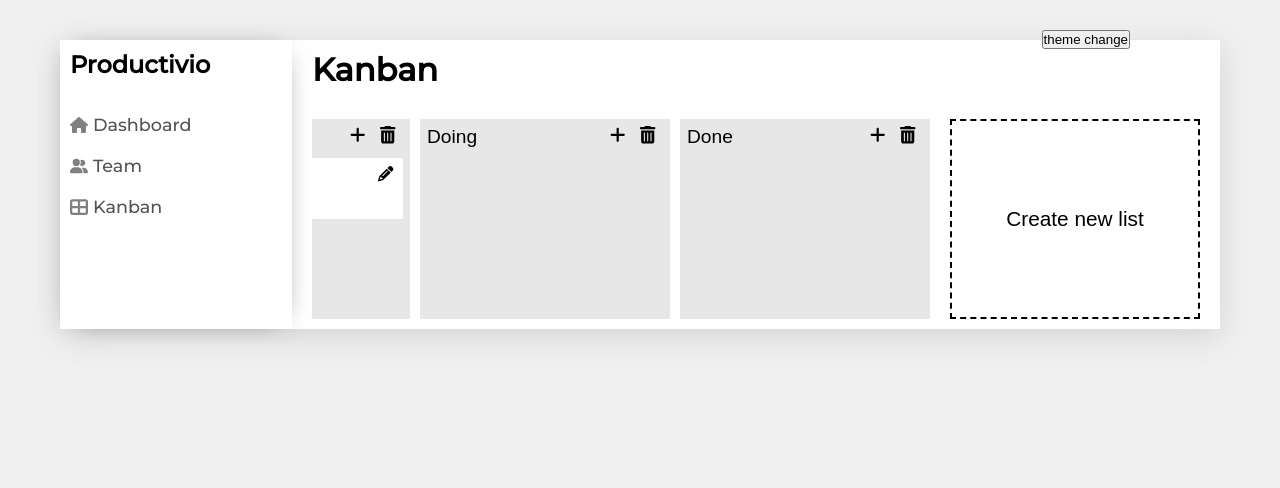
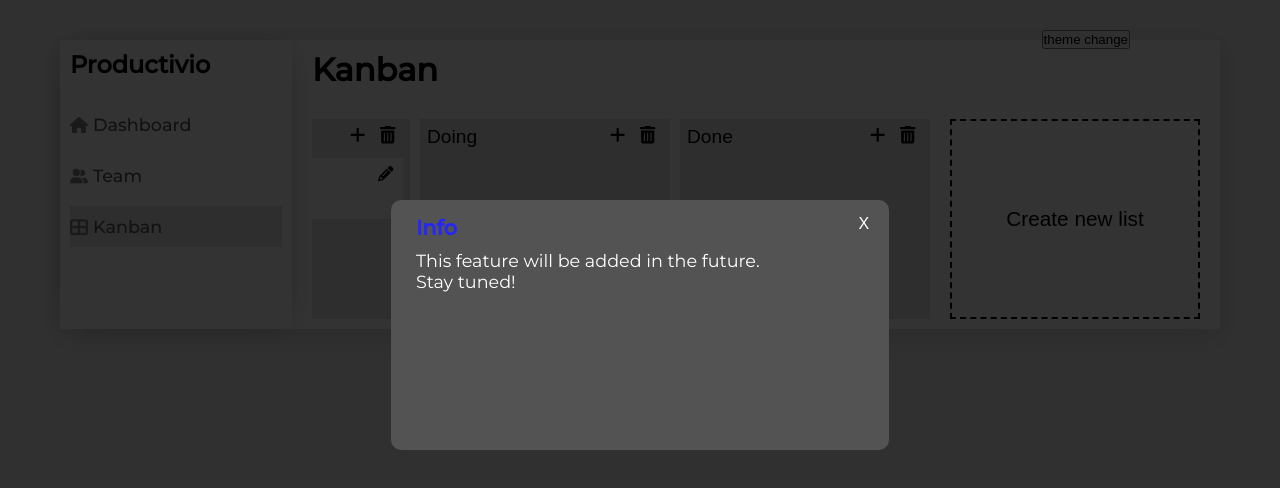
Before and after one commit to MichalKaniowski/kanban-board, a React (Vite) app: page / in a window 1280 px wide. Both pictures are taken after a click on the item "Dashboard". Shown: the top 488 px of the page. Built offline with nearby package versions, Linux system fonts and the light colour scheme.

Commit message:
Add activeCategory functionality. Refactor modal's code and improve modal styling.

```diff
--- a/src/components/kanbanboard/KanbanList.tsx
+++ b/src/components/kanbanboard/KanbanList.tsx
@@ -1,5 +1,4 @@
 import { nanoid } from "nanoid";
-import ReactDOM from "react-dom";
 import { useState, useRef, useEffect, useContext } from "react";
 import styles from "./Kanbanlist.module.css";
 import NewItemModal from "./NewItemModal";
@@ -64,39 +63,27 @@ export default function KanbanList({ id, name, items }: List) {
     setIsModalDisplayed(false);
   }
 
-  const rootOverlay = document.querySelector("#root-overlay") as Element;
-
   return (
     <div className={styles.container}>
-      {isModalDisplayed &&
-        !editingItem &&
-        !error &&
-        ReactDOM.createPortal(
+      {isModalDisplayed && !editingItem && !error && (
         <NewItemModal
           onItemAdd={addItemHandler}
           onClose={() => setIsModalDisplayed(false)}
           onItemError={itemErrorHandler}
-          />,
-          rootOverlay
+        />
       )}
 
-      {isModalDisplayed &&
-        editingItem &&
-        !error &&
-        ReactDOM.createPortal(
+      {isModalDisplayed && editingItem && !error && (
         <NewItemModal
           editingItem={editingItem}
           onItemEdit={editItemHandler}
           onClose={() => setIsModalDisplayed(false)}
           onItemError={itemErrorHandler}
-          />,
-          rootOverlay
+        />
       )}
 
-      {error &&
-        ReactDOM.createPortal(
-          <Modal type="error" message={error} onClose={closeModalHandler} />,
-          rootOverlay
+      {error && (
+        <Modal type="error" message={error} onClose={closeModalHandler} />
       )}
 
       <form onSubmit={nameChangeHandler}>
--- a/src/components/kanbanboard/NewItemModal.tsx
+++ b/src/components/kanbanboard/NewItemModal.tsx
@@ -1,5 +1,6 @@
 import { nanoid } from "nanoid";
 import styles from "./NewItemModal.module.css";
+import ReactDOM from "react-dom";
 import { useState, useRef, useEffect } from "react";
 import { ListItem } from "./KanbanBoard.types";
 import Backdrop from "../ui/Backdrop";
@@ -135,10 +136,14 @@ export default function NewItemModal(props: Props) {
     </div>
   );
 
-  return (
+  const modal = (
     <>
       <Backdrop onClose={props.onClose} />
       {newItemModal}
     </>
   );
+
+  const rootOverlay = document.querySelector("#root-overlay") as Element;
+
+  return ReactDOM.createPortal(modal, rootOverlay);
 }
--- a/src/components/sidemenu/MenuItem.module.css
+++ b/src/components/sidemenu/MenuItem.module.css
@@ -5,14 +5,11 @@
   align-items: center;
   gap: 5px;
   cursor: pointer;
+  margin-bottom: 10px;
 }
 
 .item.active {
-  background-color: red;
-}
-
-.active {
-  background-color: red;
+  background-color: var(--clr-kanban-list-bg);
 }
 
 .item:hover {
--- a/src/components/sidemenu/MenuItem.tsx
+++ b/src/components/sidemenu/MenuItem.tsx
@@ -4,13 +4,20 @@ import { IconDefinition } from "@fortawesome/free-solid-svg-icons";
 
 export default function MenuItem({
   name,
+  active,
   icon,
+  onClick,
 }: {
   name: string;
+  active: boolean;
   icon: IconDefinition;
+  onClick: (name: string) => void;
 }) {
   return (
-    <li className={styles.item}>
+    <li
+      onClick={() => onClick(name)}
+      className={`${styles.item} ${active ? styles.active : ""}`}
+    >
       <FontAwesomeIcon icon={icon} className={styles.icon} />
       <p>{name}</p>
     </li>
--- a/src/components/sidemenu/SideMenu.tsx
+++ b/src/components/sidemenu/SideMenu.tsx
@@ -1,4 +1,5 @@
 import { nanoid } from "nanoid";
+import { useState } from "react";
 import styles from "./SideMenu.module.css";
 import MenuItem from "./MenuItem";
 import {
@@ -6,6 +7,7 @@ import {
   faTableCellsLarge,
   faUserGroup,
 } from "@fortawesome/free-solid-svg-icons";
+import Modal from "../ui/Modal";
 
 const menuItems = [
   { name: "Dashboard", icon: faHouse },
@@ -14,14 +16,33 @@ const menuItems = [
 ];
 
 export default function SideMenu() {
+  const [activeCategory] = useState("Kanban");
+  const [error, setError] = useState("");
+
+  function menuItemClickHandler(name: string) {
+    if (name !== "Kanban") {
+      setError("This feature will be added in the future. Stay tuned!");
+    }
+  }
+
   return (
     <div className={styles["side-menu"]}>
       <h2 className={styles.brand}>Productivio</h2>
       <ul className={styles["menu-list"]}>
         {menuItems.map((item) => (
-          <MenuItem key={nanoid()} name={item.name} icon={item.icon} />
+          <MenuItem
+            key={nanoid()}
+            name={item.name}
+            active={item.name === activeCategory}
+            icon={item.icon}
+            onClick={menuItemClickHandler}
+          />
         ))}
       </ul>
+
+      {error && (
+        <Modal type="info" message={error} onClose={() => setError("")} />
+      )}
     </div>
   );
 }
--- a/src/components/ui/Modal.module.css
+++ b/src/components/ui/Modal.module.css
@@ -11,6 +11,16 @@
   color: inherit;
   margin-bottom: 10px;
   font-size: 1.3rem;
+}
+
+.modal.error h3 {
+  color: rgb(255, 51, 51);
+}
+.modal.warning h3 {
+  color: rgb(202, 202, 0);
+}
+.modal.info h3 {
+  color: rgb(37, 37, 255);
 }
 
 .modal-message {
--- a/src/components/ui/Modal.tsx
+++ b/src/components/ui/Modal.tsx
@@ -1,4 +1,5 @@
 import styles from "./Modal.module.css";
+import ReactDOM from "react-dom";
 import { capitalize } from "../../utils/utils";
 import Backdrop from "./Backdrop";
 
@@ -9,10 +10,22 @@ type Props = {
 };
 
 export default function Modal({ type, message, onClose }: Props) {
-  return (
+  let modalTypeClass = "info";
+
+  if (type === "error") {
+    modalTypeClass = "error";
+  } else if (type === "warning") {
+    modalTypeClass = "warning";
+  } else if (type === "info") {
+    modalTypeClass = "info";
+  }
+
+  const rootOverlay = document.querySelector("#root-overlay") as Element;
+
+  const modal = (
     <>
       <Backdrop onClose={onClose} />
-      <div className={`modal ${styles.modal}`}>
+      <div className={`modal ${styles.modal} ${styles[modalTypeClass]}`}>
         <h3>{capitalize(type)}</h3>
         <p className={styles["modal-message"]}>{message}</p>
         <button className={styles["close-modal-button"]} onClick={onClose}>
@@ -21,4 +34,6 @@ export default function Modal({ type, message, onClose }: Props) {
       </div>
     </>
   );
+
+  return ReactDOM.createPortal(modal, rootOverlay);
 }
```
Lines whose indentation alone changed are shown as unchanged.
